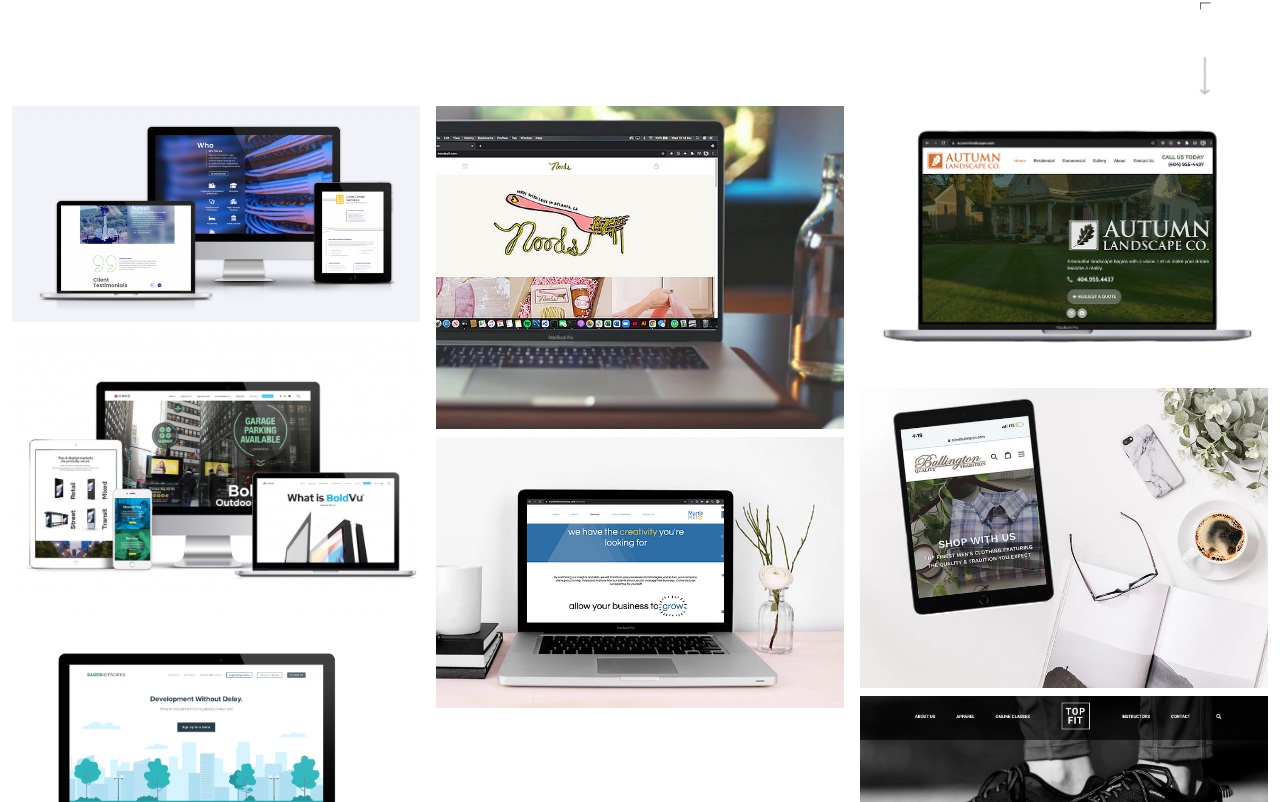
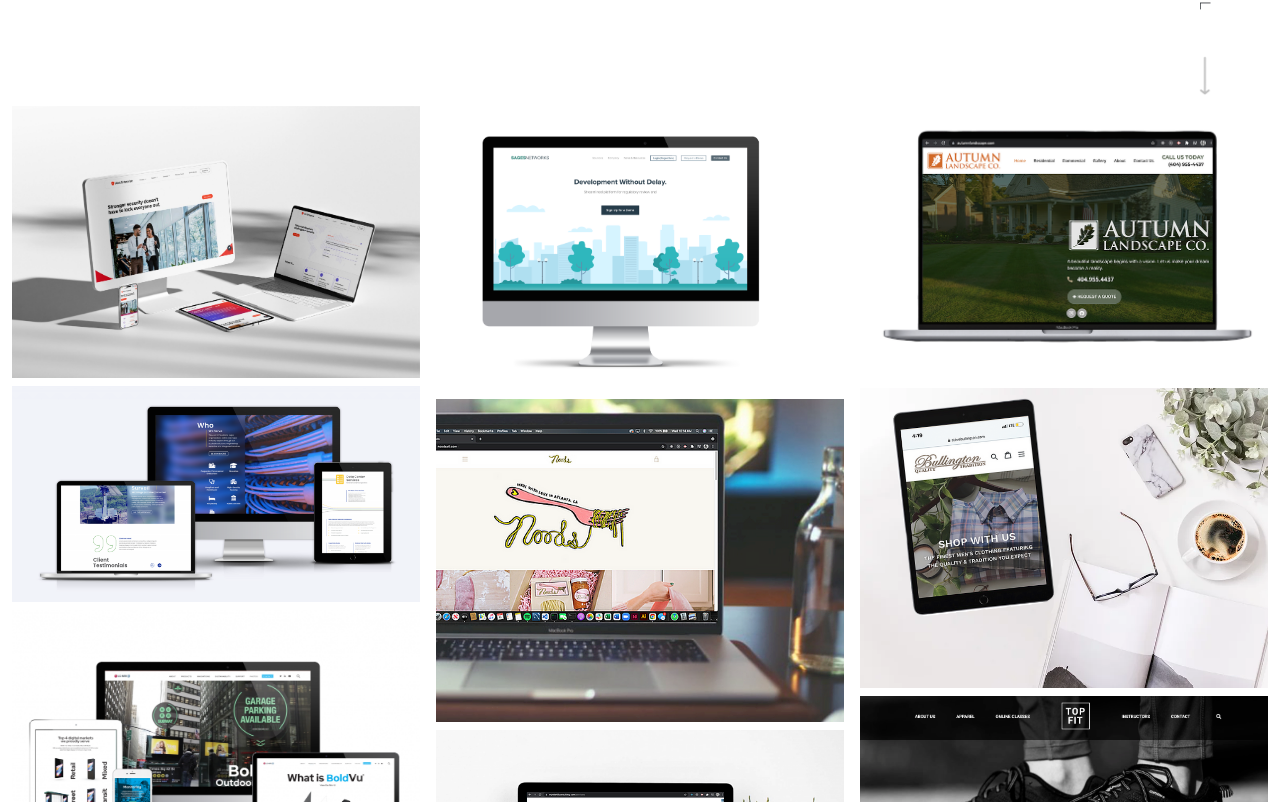
Before and after one commit to emilyjwilbur/port, a React (Create React App) app: page / in a window 1280 px wide. Shown: the part 694-1496 px from the top of the page. Built offline with nearby package versions, Linux system fonts and the light colour scheme; a web font is replaced by a local one.

Commit message:
Alert added to gallery

```diff
--- a/src/components/Gallery.js
+++ b/src/components/Gallery.js
@@ -7,13 +7,19 @@ import Img4 from '../assets/images/bullington.png';
 import Img5 from '../assets/images/topfit.png';
 import Img6 from '../assets/images/LGMRI.png';
 import Img7 from '../assets/images/sages.png';
-import Img8 from '../assets/images/telecom.png'
+import Img8 from '../assets/images/telecom.png';
+import Img9 from '../assets/images/alert.jpg';
 
 
 
 export default function Gallery(){
 
     let data = [
+        {
+
+            id: 9,
+            imgSrc: Img9,
+        },
         {
 
             id: 8,
```
Also changed, not shown: src/assets/images/alert.jpg (added).
